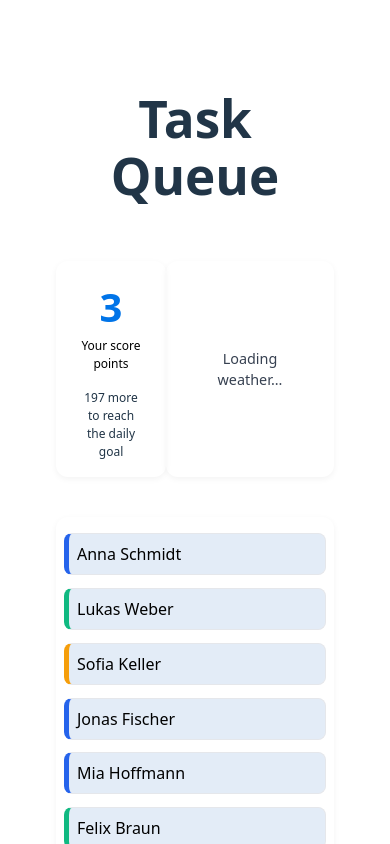
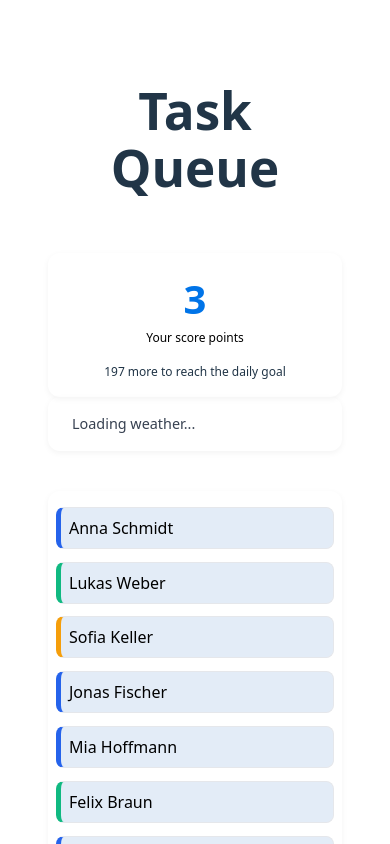
Before and after one commit to Catherine358/tasks-manager, a React (Vite) app: page / in a window 390 px wide. Shown: the top 844 px of the page. Built offline with nearby package versions, Linux system fonts and the light colour scheme; no server answers.

Commit message:
added start queue logic, fixed responsiveness, exchanged a with Link

```diff
--- a/src/pages/TaskDetails/TaskDetails.tsx
+++ b/src/pages/TaskDetails/TaskDetails.tsx
@@ -3,7 +3,7 @@ import TaskCounter from "../../components/TaskCounter/TaskCounter.tsx";
 import TaskCard from "../../components/TaskCard/TaskCard.tsx";
 import {useSelector} from "react-redux";
 import type {RootState} from "../../store/store.ts";
-import Button from "../../components/Button/Button.tsx";
+import { Link } from "react-router-dom";
 import styles from './TaskDetails.module.css';
 
 export default function TaskDetails() {
@@ -26,9 +26,9 @@ export default function TaskDetails() {
             )}
             <div className={styles.backContainer}>
                 <span className={styles.backIcon}>←</span>
-                <a href="/" className={styles.back}>
+                <Link to="/" className={styles.back}>
                     Back to the queue
-                </a>
+                </Link>
             </div>
         </main>
     );
--- a/src/pages/TaskQueue/TaskQueue.module.css
+++ b/src/pages/TaskQueue/TaskQueue.module.css
@@ -17,3 +17,13 @@
 .weatherSection {
     display: flex;
 }
+
+@media (max-width: 768px) {
+    .container {
+        padding: 1rem;
+    }
+
+    .weatherSection {
+        flex-direction: column;
+    }
+}
--- a/src/pages/TaskQueue/TaskQueue.tsx
+++ b/src/pages/TaskQueue/TaskQueue.tsx
@@ -4,8 +4,20 @@ import TaskCounter from "../../components/TaskCounter/TaskCounter.tsx";
 import styles from './TaskQueue.module.css';
 import Button from "../../components/Button/Button.tsx";
 import WeatherWidget from "../../components/WeatherWidget/WeatherWidget.tsx";
+import {useSelector} from "react-redux";
+import type {RootState} from "../../store/store.ts";
+import {useNavigate} from "react-router-dom";
 
 export default function TaskQueue() {
+    const tasks = useSelector((state: RootState) => state.tasks.tasks);
+    const navigate = useNavigate();
+
+    const startQueue = () => {
+        if (tasks.length > 0) {
+            navigate(`/task/${tasks[0].id}`);
+        }
+    };
+
     return (
         <main className={styles.container}>
             <h1>Task Queue</h1>
@@ -19,7 +31,7 @@ export default function TaskQueue() {
             <section className={styles.statsSection}>
                 <TaskStatistics />
             </section>
-            <Button onClick={() => {}} text="Start queue from the beginning" />
+            <Button onClick={startQueue} text="Start queue from the beginning" />
         </main>
     );
 }
```
